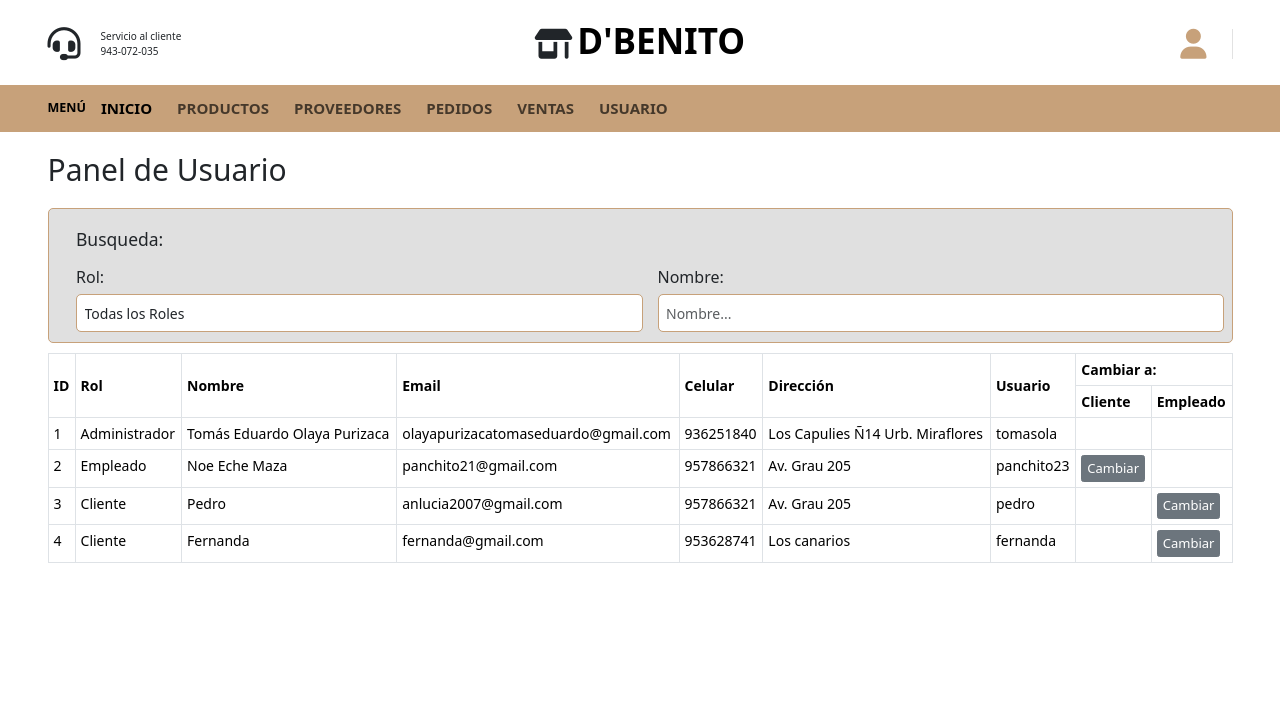
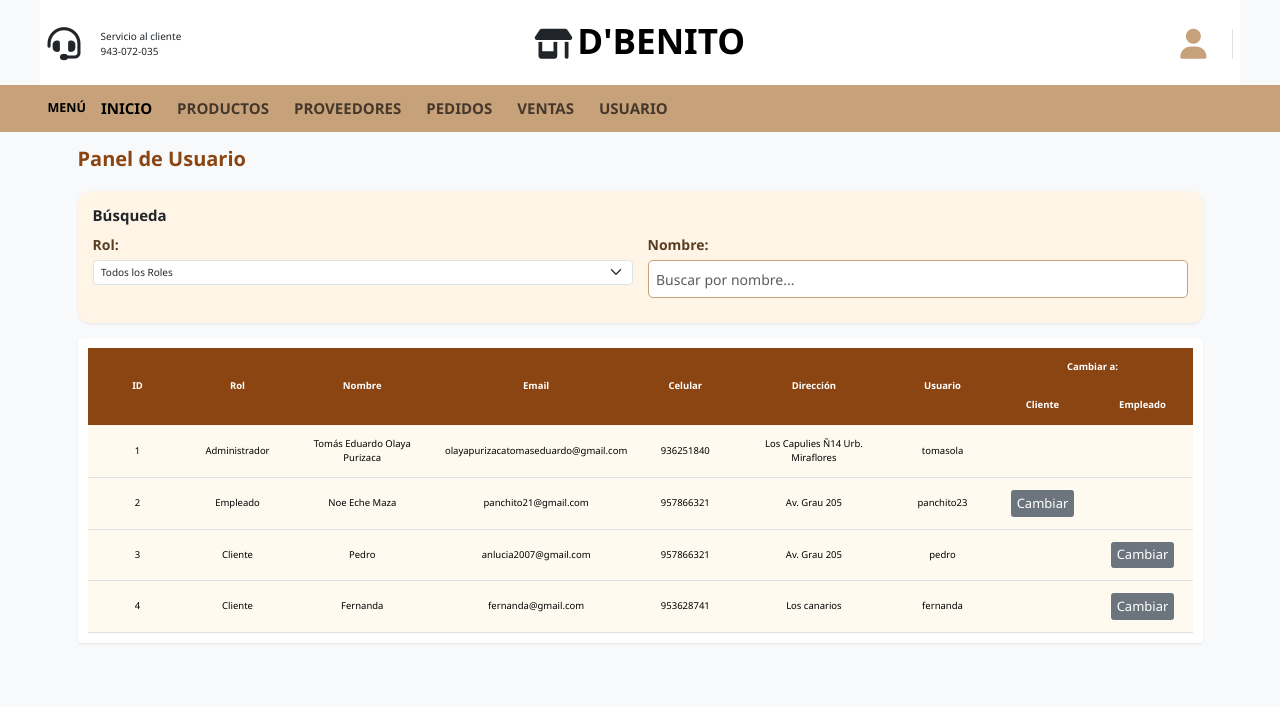
Before and after one commit to max2909-good/D-Benito, a PHP site: page /usuario.php in a window 1280 px wide. Shown: the top 707 px of the page. Run offline with PHP 8.4, Linux system fonts and the light colour scheme; a user stored in the database is signed in; data comes from the database, SQL or seed files in the repository; some libraries are stand-ins or nearby versions.

Commit message:
Se actualizo el panel del admin para manejar los usuarios de la pagina

```diff
--- a/Administrador/Usuario/usuario.php
+++ b/Administrador/Usuario/usuario.php
@@ -20,32 +20,33 @@ if (!isset($_SESSION['idusuario']) || $_SESSION['idrol'] != 1) {
     <link href="https://cdn.jsdelivr.net/npm/bootstrap@5.3.3/dist/css/bootstrap.min.css" rel="stylesheet"
         integrity="sha384-QWTKZyjpPEjISv5WaRU9OFeRpok6YctnYmDr5pNlyT2bRjXh0JMhjY6hW+ALEwIH" crossorigin="anonymous">
     <link rel="stylesheet" href="/assets/css/productosadmi.css">
+        <link rel="stylesheet" href="/assets/css/usuario.css">
+
 
 </head>
 
-<body>
+<body class="bg-light text-dark">
 
     <header>
         <?php include '../../Administrador/headerAdmin.php'; ?>
     </header>
 
+    <!-- Contenido principal -->
+    <div class="container py-4">
 
-    <div class="container-fluid titulo-agregar">
-        <h2>Panel de Usuario</h2>
-
-        <!-- Filtro de Categorías -->
+        <!-- Título -->
+        <div class="d-flex justify-content-between align-items-center mb-4">
+            <h2 class="fw-bold" style="color: #8B4513;">Panel de Usuario</h2>
         </div>
 
-    <div class="container-fluid">
-        <div class="row filtros">
-            <div class="col-12 col-md-12">
-                <h3>Busqueda:</h3>
-            </div>
-            <div class="col-6 col-md-6">
-                <div class="form-group mt-3">
-                    <label for="rolFilter" class="tipo-filtro">Rol:</label>
-                    <select class="form-control" id="rolFilter">
-                        <option value="">Todas los Roles</option>
+        <!-- Filtros -->
+        <div class="card shadow-sm p-4 mb-4 border-0" style="background-color: #fff5e6;">
+            <h4 class="mb-3 text-dark">Búsqueda</h4>
+            <div class="row">
+                <div class="col-md-6 mb-3">
+                    <label for="rolFilter" class="form-label">Rol:</label>
+                    <select class="form-select" id="rolFilter">
+                        <option value="">Todos los Roles</option>
                         <?php
                         include '../../includes/conexion.php';
                         $sql = "SELECT * FROM rol";
@@ -56,15 +57,17 @@ if (!isset($_SESSION['idusuario']) || $_SESSION['idrol'] != 1) {
                         ?>
                     </select>
                 </div>
+                <div class="col-md-6 mb-3">
+                    <label for="searchInput" class="form-label">Nombre:</label>
+                    <input type="text" id="searchInput" class="form-control" placeholder="Buscar por nombre...">
                 </div>
-            <div class="col-6 col-md-6"> <!-- Barra de búsqueda -->
-                <label for="rolFilter" class="tipo-filtro mt-3">Nombre:</label>
-                <input type="text" id="searchInput" class="form-control mb-3" placeholder="Nombre...">
             </div>
         </div>
 
-        <table class="table table-bordered mt-3">
-            <thead class="thead-light">
+        <!-- Tabla de usuarios -->
+        <div class="table-responsive shadow-sm rounded bg-white p-3">
+            <table class="table table-hover align-middle">
+                <thead style="background-color: #8B4513; color: white;">
                     <tr>
                         <th rowspan="2">ID</th>
                         <th rowspan="2">Rol</th>
@@ -73,7 +76,7 @@ if (!isset($_SESSION['idusuario']) || $_SESSION['idrol'] != 1) {
                         <th rowspan="2">Celular</th>
                         <th rowspan="2">Dirección</th>
                         <th rowspan="2">Usuario</th>
-                    <th colspan="2">Cambiar a:</th> <!-- Encabezado combinado -->
+                        <th colspan="2" class="text-center">Cambiar a:</th>
                     </tr>
                     <tr>
                         <th>Cliente</th>
@@ -81,12 +84,14 @@ if (!isset($_SESSION['idusuario']) || $_SESSION['idrol'] != 1) {
                     </tr>
                 </thead>
                 <tbody id="UsuarioTable">
-                <!-- Los productos se cargarán aquí mediante AJAX -->
+                    <!-- Contenido dinámico -->
                 </tbody>
             </table>
-
+        </div>
 
     </div>
+
+    <!-- Scripts -->
     <script src="https://cdn.jsdelivr.net/npm/bootstrap@5.3.0/dist/js/bootstrap.bundle.min.js"></script>
     <script src="https://ajax.googleapis.com/ajax/libs/jquery/3.6.0/jquery.min.js"></script>
     <script src="https://kit.fontawesome.com/b0e5501fac.js" crossorigin="anonymous"></script>
@@ -94,4 +99,6 @@ if (!isset($_SESSION['idusuario']) || $_SESSION['idrol'] != 1) {
     <script src='../../assets/js/usuario.js'></script>
 </body>
 
+
+
 </html>
--- /dev/null
+++ b/assets/css/usuario.css
@@ -0,0 +1,115 @@
+/* Fuente y estilos globales */
+body {
+    font-family: 'Segoe UI', Tahoma, Geneva, Verdana, sans-serif;
+    background-color: #f9f6f2;
+    color: #333;
+    padding-bottom: 50px;
+}
+
+/* Títulos */
+h2, h4 {
+    font-weight: 700;
+    color: #8B4513;
+}
+
+/* Tarjetas */
+.card {
+    border-radius: 12px;
+    background-color: #fff5e6;
+    border: none;
+    box-shadow: 0 4px 8px rgba(0, 0, 0, 0.05);
+}
+
+/* Etiquetas de formularios */
+.form-label {
+    font-weight: 600;
+    color: #5a3d23;
+}
+
+input::placeholder {
+    color: #aaa;
+}
+
+/* Tabla responsiva */
+.table-responsive {
+    border-radius: 12px;
+    overflow-x: auto;
+    background-color: white;
+    box-shadow: 0 4px 10px rgba(0, 0, 0, 0.05);
+}
+
+/* Tabla */
+.table {
+    margin-bottom: 0;
+}
+
+.table th,
+.table td {
+    vertical-align: middle;
+    text-align: center;
+    font-size: 0.95rem;
+    padding: 12px 8px;
+    min-width: 100px;
+    word-wrap: break-word;
+}
+
+/* Cabecera */
+.table thead th {
+    background-color: #8B4513;
+    color: white;
+    font-weight: 600;
+    border-bottom: none;
+}
+
+/* Celdas */
+.table td {
+    background-color: #fffaf0;
+}
+
+/* Hover fila */
+.table-hover tbody tr:hover {
+    background-color: #f5e6cc;
+}
+
+/* Botones estilo chocolate */
+.btn-chocolate {
+    background-color: #d39d77;
+    color: white;
+    border: none;
+    transition: background-color 0.3s ease;
+    padding: 6px 12px;
+    border-radius: 6px;
+    font-weight: 600;
+}
+
+.btn-chocolate:hover {
+    background-color: #ca9a84;
+}
+
+/* Responsive mejorado para dispositivos pequeños */
+@media (max-width: 768px) {
+    .table-responsive {
+        font-size: 0.85rem;
+    }
+
+    .table th, .table td {
+        padding: 8px 5px;
+        min-width: 80px;
+    }
+
+    h2 {
+        font-size: 1.4rem;
+    }
+
+    h4 {
+        font-size: 1.2rem;
+    }
+
+    .form-label {
+        font-size: 0.9rem;
+    }
+
+    .form-control {
+        font-size: 0.9rem;
+    }
+}
```
Lines whose indentation alone changed are shown as unchanged.
